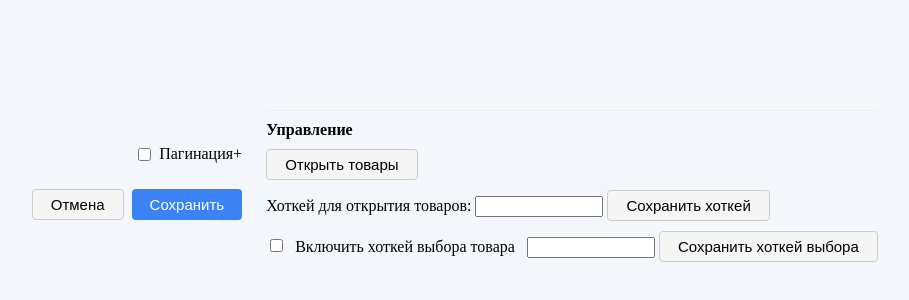
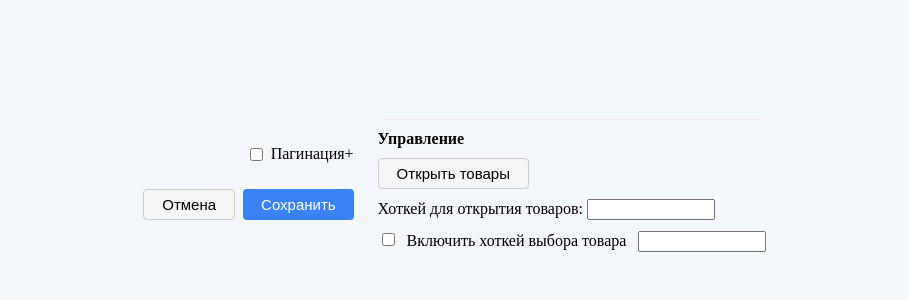
Before and after one commit to ArtemSiedov/MarketHub---ChromeExtension, a website built with webpack: page popup/popup.html in a window 1280 px wide. Shown: the part 222-522 px from the top of the page, without its empty margins (146-1055 px from the left). Built offline with nearby package versions, Linux system fonts and the light colour scheme; some packages are replaced by stand-ins of ours.

Commit message:
Deleted save buttons
Сохранить хоткей
Сохранить хоткей выбора

```diff
--- a/popup/popup.html
+++ b/popup/popup.html
@@ -23,14 +23,12 @@
     <div style="margin-bottom: 5px;">
       <label for="hotkeyInput">Хоткей для открытия товаров:</label>
       <input type="text" id="hotkeyInput" maxlength="20" style="width: 120px;">
-      <button id="saveHotkeyBtn">Сохранить хоткей</button>
     </div>
-    <div id="hotkeyStatus" style="font-size: 12px; color: #888;"></div>
     <div style="margin-bottom: 5px; margin-top: 10px;">
       <label><input type="checkbox" id="selectProductHotkeyCheckbox"> Включить хоткей выбора товара</label>
       <input type="text" id="selectProductHotkeyInput" maxlength="20" style="width: 120px; margin-left: 8px;">
-      <button id="saveSelectProductHotkeyBtn">Сохранить хоткей выбора</button>
     </div>
+    <div id="hotkeyStatus" style="font-size: 12px; color: #888;"></div>
     <div id="selectProductHotkeyStatus" style="font-size: 12px; color: #888;"></div>
   </div>
   <script src="popup.js"></script>
```
